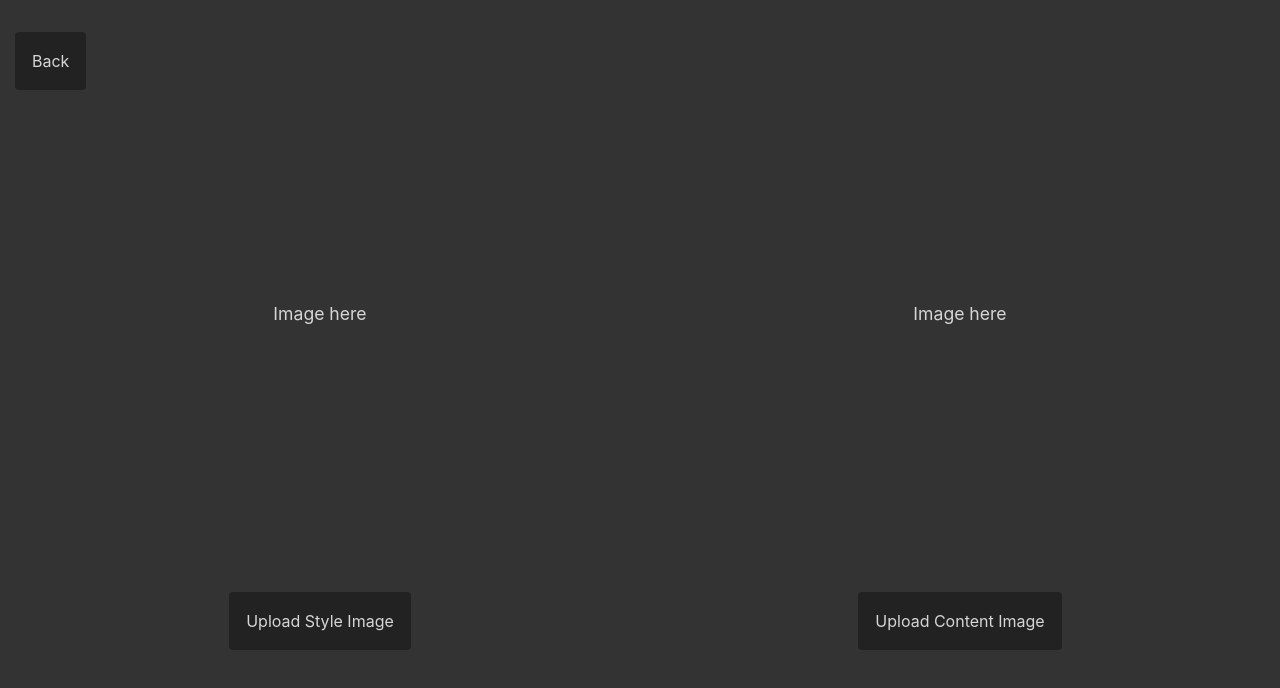
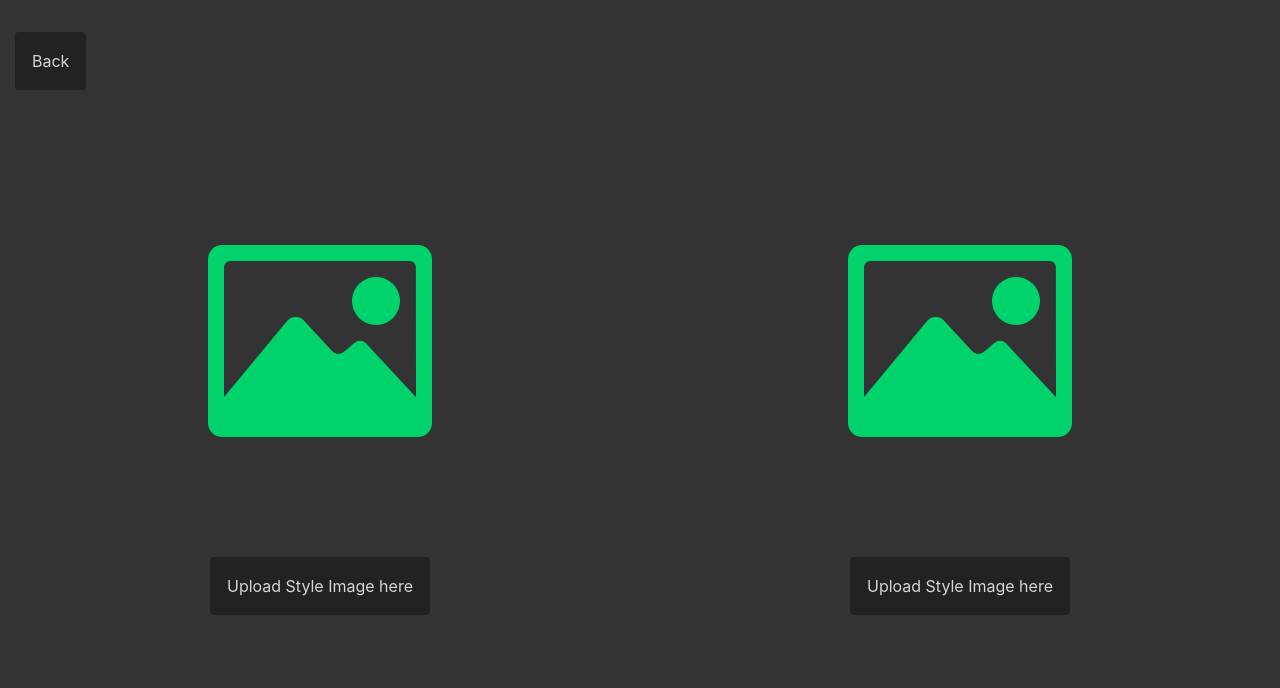
Before and after one commit to dychosenone/Style-Transfer-Project, an Angular app in the folder Image-Style-Transfer/: page / in a window 1280 px wide. Both pictures are taken after a click on the button "Start the Image Style Transfer". Shown: the top 688 px of the page. Built offline with nearby package versions, Linux system fonts and the light colour scheme.

Commit message:
Finished page 2, need work on uploading codes

```diff
--- a/Image-Style-Transfer/src/app/app.component.css
+++ b/Image-Style-Transfer/src/app/app.component.css
@@ -68,6 +68,7 @@ body{
 }
 
 
+
 .content-col, .style-col{
     color: #d6d6d6;
     line-height: 1.5em;
@@ -94,8 +95,20 @@ body{
 }
 
 .image-container{
-    padding-top: 10em;
-    padding-bottom: 10em;
+    margin-top: 5em;
     margin-bottom: 5em;
     text-align: center;
 }
+
+input[type="file"] {
+    display: none;
+}
+
+img{
+    width:50%;
+    height: 50%;
+}
+
+.input-container{
+    text-align: center;
+}
--- a/Image-Style-Transfer/src/app/app.component.html
+++ b/Image-Style-Transfer/src/app/app.component.html
@@ -38,24 +38,33 @@
 
       <div class="row">
         <div class="col-sm style-col">
-          <div class="inner" *ngIf="Page2_Style_Display" @slide_animation>
-            <div class="image-container">
-              Image here
+          <div class="inner" >
+            <div class="image-container" *ngIf="Page2_Style_Display" @slide_animation>
+              <img src="assets/images/imageicon.png" for="style-upload">
             </div>
 
             <div class="break"></div>
 
-            <button class="btn">Upload Style Image</button>
+            <div class="input-container" *ngIf="Page2_Style_Display" @slide_animation>
+              <label for="style-upload" class="upload btn">Upload Style Image here</label>
+              <input id="style-upload" type="file"/>
+            </div>
+
           </div>
         </div>
         <div class="col-sm content-col" >
-          <div class="inner" *ngIf="Page2_Content_Display" @slide_animation>
-            <div class="image-container">
-              Image here
+          <div class="inner">
+            <div class="image-container" *ngIf="Page2_Content_Display" @slide_animation>
+              <img src="assets/images/imageicon.png">
             </div>
 
             <div class="break"></div>
-            <button class="btn ">Upload Content Image</button>
+
+            <div class="input-container" *ngIf="Page2_Content_Display" @slide_animation>
+              <label for="style-upload" class="upload btn">Upload Style Image here</label>
+              <input id="style-upload" type="file"/>
+            </div>
+
           </div>
         </div>
       </div>
```
Also changed, not shown: Image-Style-Transfer/src/assets/images/imageicon.png (added), Image-Style-Transfer/src/assets/images/uploadicon.png (added).
